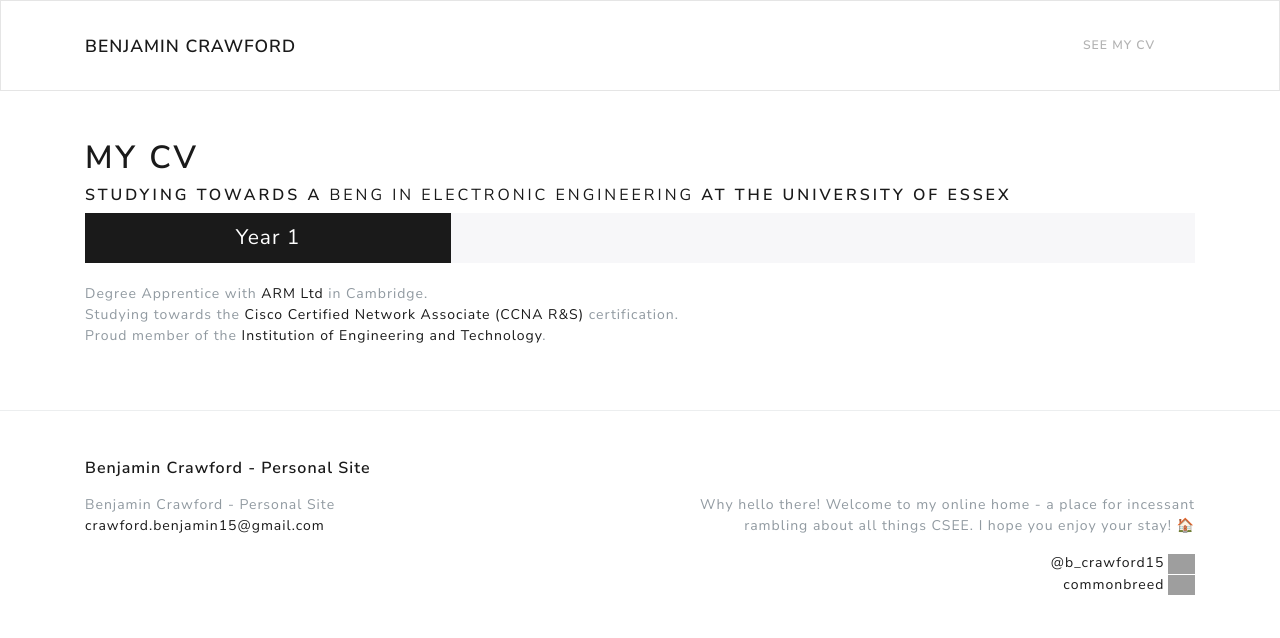
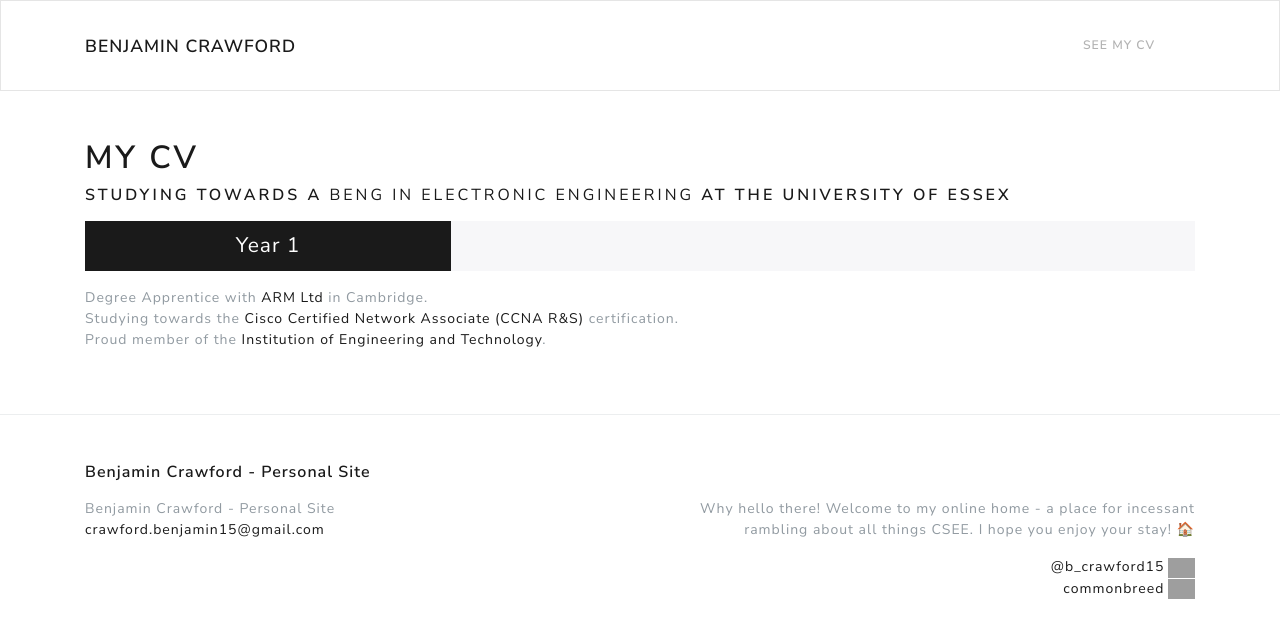
Before and after one commit to commonbreed/commonbreed.github.io, a Jekyll site: the page built from about.md, in a window 1280 px wide. Shown: the top 638 px of the page. Built offline with Jekyll 4.4.1, drawn with Linux system fonts in a browser that asks for light colours; emoji names are drawn with the system emoji font; grey boxes are pictures that could not be loaded.

Commit message:
Use Bootstrap margins for progress bar

```diff
--- a/about.md
+++ b/about.md
@@ -5,7 +5,7 @@ permalink: /cv/
 ---
 
 ##### Studying towards a <span class="font-weight-light">BEng in Electronic Engineering</span> at the [University of Essex][essexuni]
-<div class="progress" style="height: 50px; margin-bottom: 20px;">
+<div class="progress my-3" style="height: 50px;">
   <div class="progress-bar" role="progressbar" style="width: 33%; font-size: 2em;" aria-valuenow="33" aria-valuemin="0" aria-valuemax="100">Year 1</div>
 </div>
 
```
